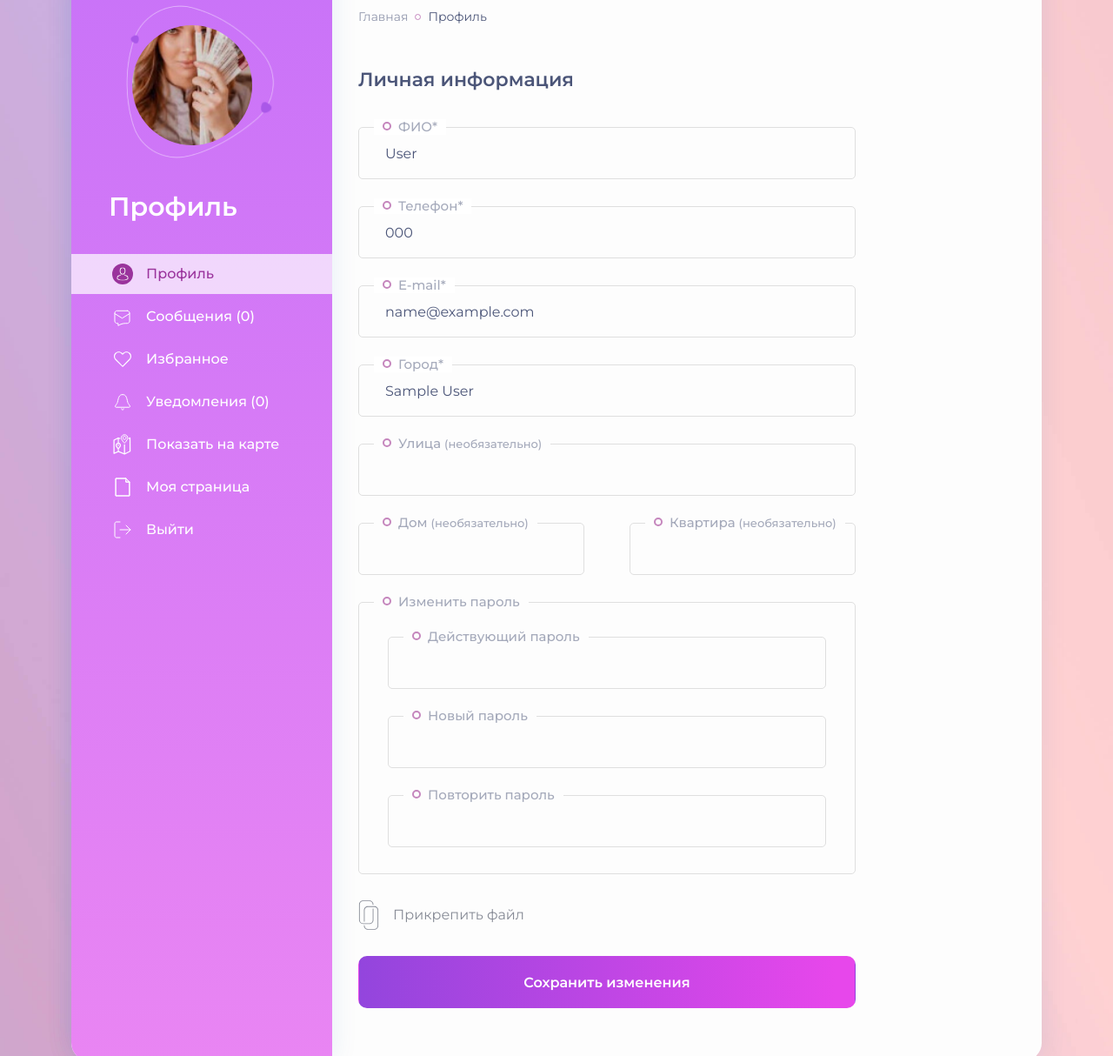
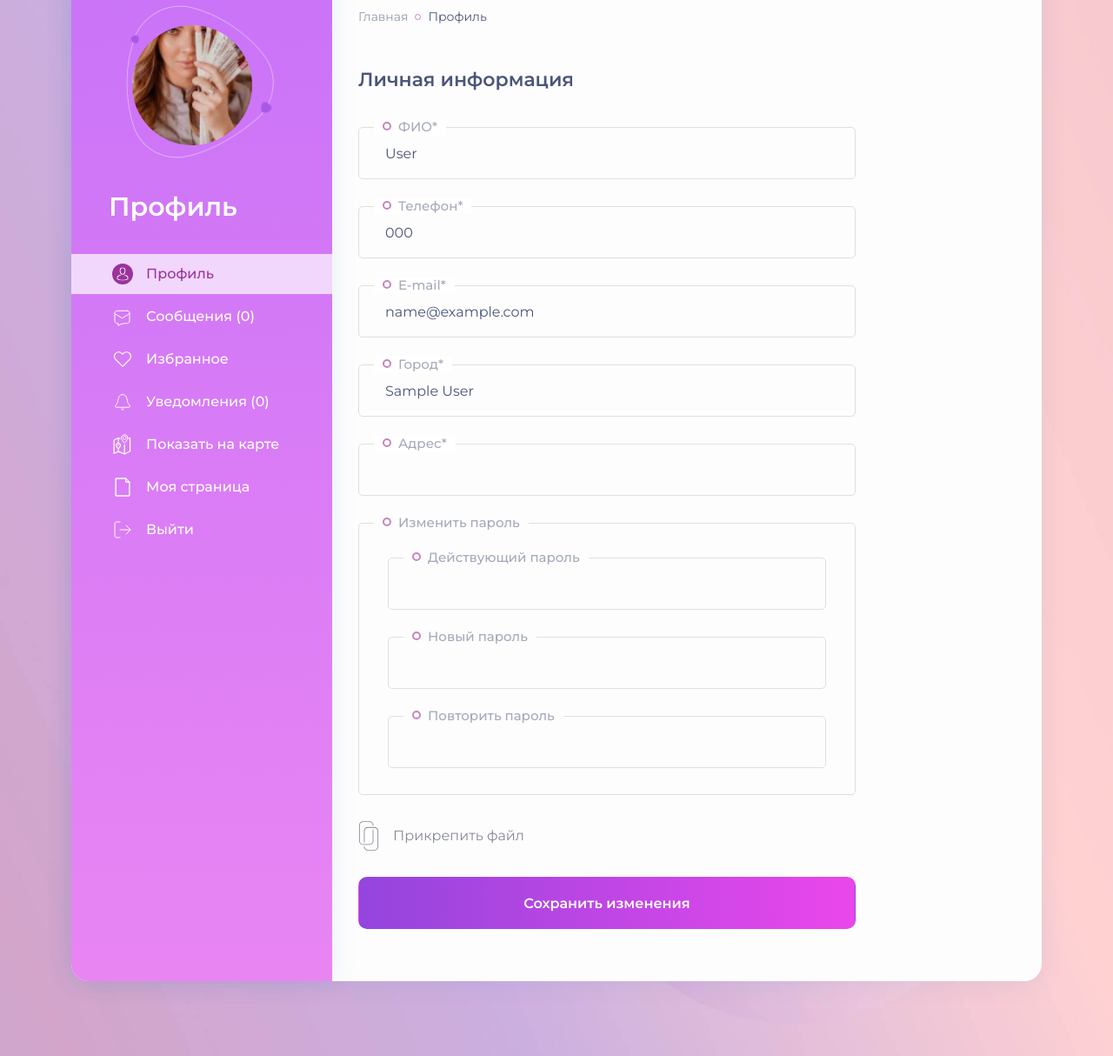
Before and after one commit to guldmytro/beauti_platform, a Django app: page /account/profile/ in a window 1280 px wide. Shown: the part 109-1323 px from the top of the page at 87% size. Run offline with Django 4.2, Linux system fonts and the light colour scheme; a user stored in the database is signed in; tables that the repository leaves empty hold one stand-in row (values such as "Sample post").

```diff
--- a/accounts/forms.py
+++ b/accounts/forms.py
@@ -46,6 +46,10 @@ class ProfileForm(forms.ModelForm):
                                 'type': 'tel',
                                 'class': 'popup__input'
                             }))
+    address = forms.CharField(label='Адрес', label_suffix=REQUIRED_SUFFIX,
+                              widget=forms.TextInput(attrs={
+                                  'class': 'popup__input'
+                              }))
 
     class Meta:
         model = profile_models.Profile
--- a/accounts/templates/account/profile.html
+++ b/accounts/templates/account/profile.html
@@ -159,7 +159,6 @@
                     <form action="." method="post" class="profile__form">
                         {% csrf_token %}
                         {{ profile_form.errors }}
-                        {{ city_form.errors }}
                         <div class="popup__group">
                             {{ profile_form.fullname.label_tag }}
                             {{ profile_form.fullname }}
@@ -184,22 +183,9 @@
                         {{ city_form.geo_id }}
                         {{ city_form.get_id.errors }}
                         <div class="popup__group">
-                            <label for="" class="popup__label">
-                                Улица <span>(необязательно)</span>
-                            </label>
-                            <input type="text" class="popup__input">
-                        </div>
-                        <div class="popup__group popup__group_short">
-                            <label for="" class="popup__label">
-                                Дом <span>(необязательно)</span>
-                            </label>
-                            <input type="email" class="popup__input">
-                        </div>
-                        <div class="popup__group popup__group_short">
-                            <label for="" class="popup__label">
-                                Квартира <span>(необязательно)</span>
-                            </label>
-                            <input type="text" class="popup__input">
+                            {{ profile_form.address.label_tag }}
+                            {{ profile_form.address }}
+                            {{ profile_form.address.errors }}
                         </div>
                         <label for="" class="popup__label">
                             Изменить пароль
--- a/pages/static/css/main.css
+++ b/pages/static/css/main.css
@@ -215,7 +215,6 @@ header {
 .header__main .menu {
   display: none;
 }
-
 .menu__button {
   height: 57px;
   display: flex;
@@ -4421,3 +4420,9 @@ header {
 .relative_list .disabled {
   pointer-events: none;
 }
+.errorlist {
+    color: red;
+    font-size: 12px;
+    padding-left: 30px;
+    margin-top: 4px;
+}
```
